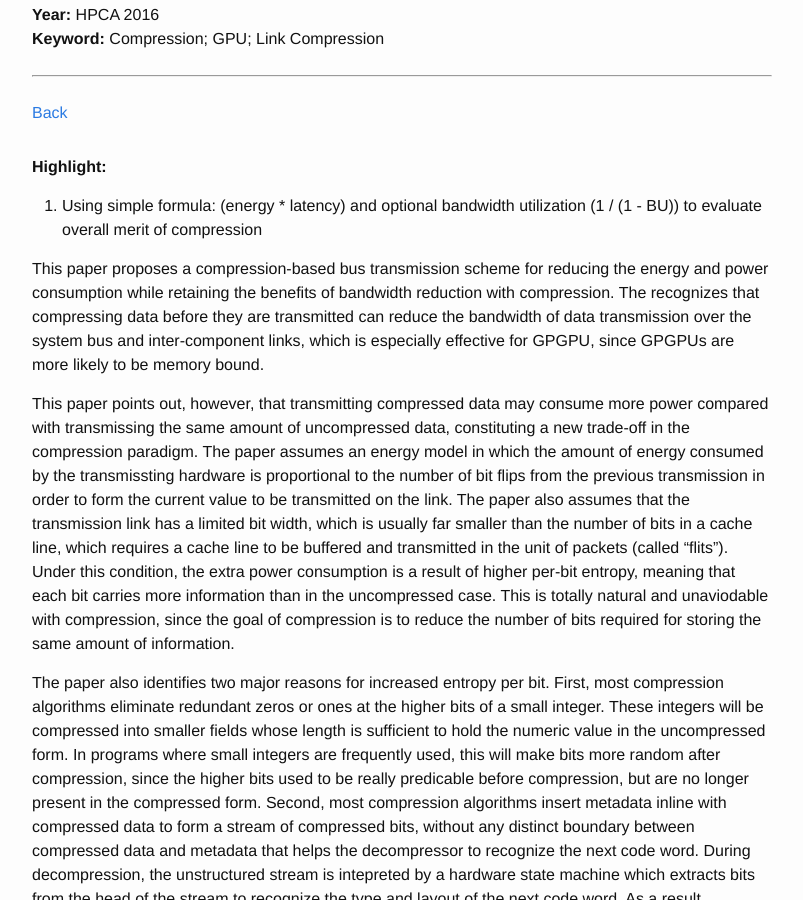
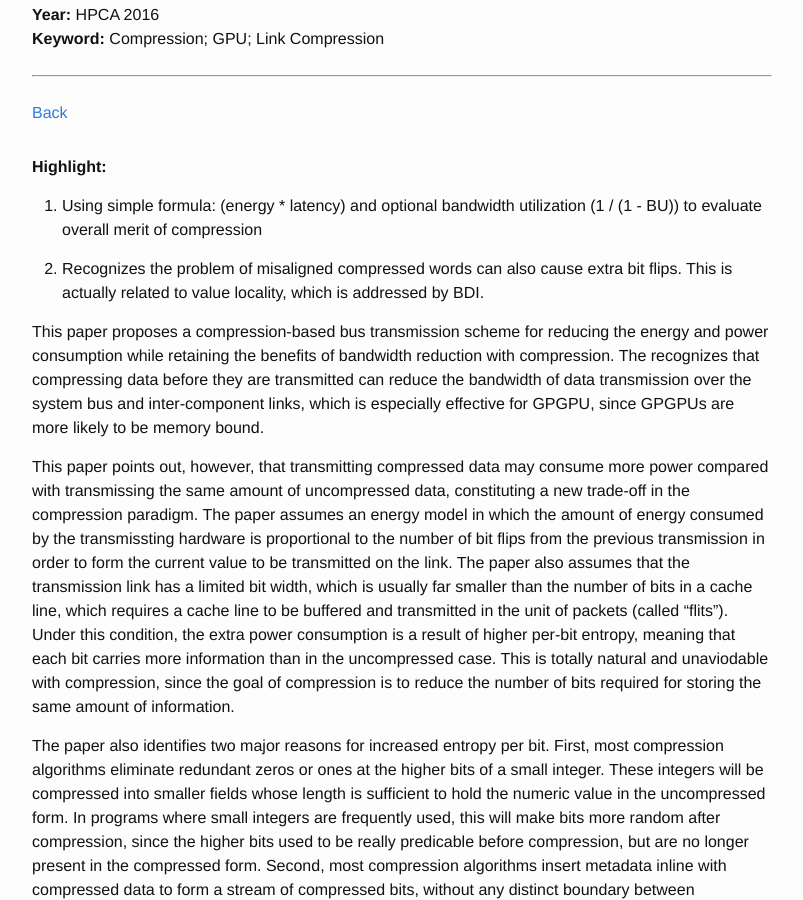
Before and after one commit to wangziqi2013/wangziqi2013.github.io, a Jekyll site: the page built from _posts/2020-07-27-a-case-for-toggle-aware-gpu-compression.markdown, in a window 1280 px wide and 900 px high, scrolled down 337 px. Shown: the whole window, without its empty margins (238-1041 px from the left). Built offline with Jekyll 4.4.1, drawn with Linux system fonts in a browser that asks for light colours.

Commit message:
Adding highlight

```diff
--- a/_posts/2020-07-27-a-case-for-toggle-aware-gpu-compression.markdown
+++ b/_posts/2020-07-27-a-case-for-toggle-aware-gpu-compression.markdown
@@ -17,6 +17,9 @@ version_mgmt:
 
 1. Using simple formula: (energy * latency) and optional bandwidth utilization (1 / (1 - BU)) to evaluate overall merit
    of compression
+
+2. Recognizes the problem of misaligned compressed words can also cause extra bit flips. This is actually related to value
+   locality, which is addressed by BDI.
 
 
 
```
